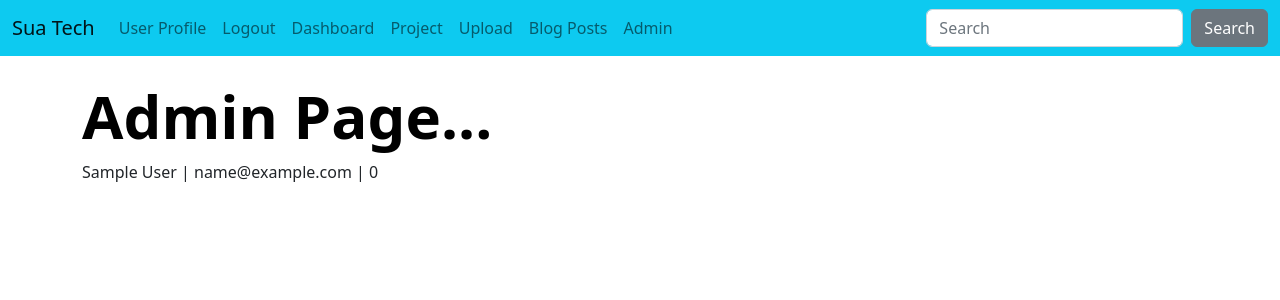
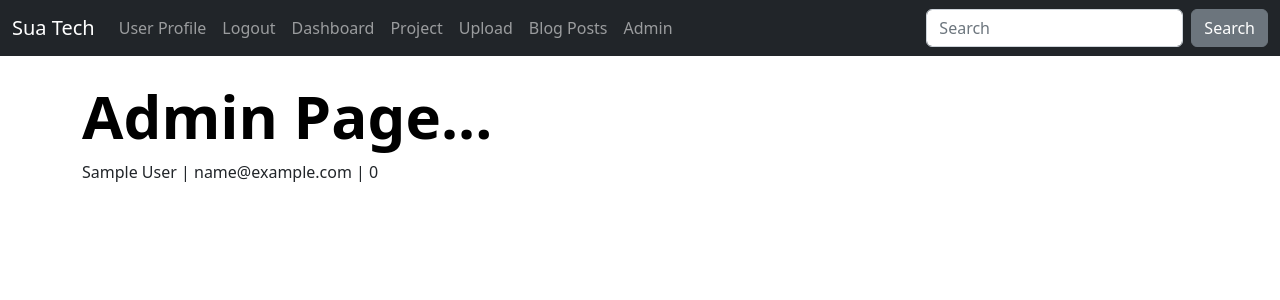
Before and after one commit to sua379/test_app, a Flask app: page /admin in a window 1280 px wide. Shown: the top 300 px of the page. Run offline with Flask 2, Linux system fonts and the light colour scheme; the visitor is signed in with stand-in values (Sample User, id 1); data comes from the database, SQL or seed files in the repository; some libraries are stand-ins or nearby versions.

Commit message:
'changed_colour'

```diff
--- a/templates/navbar.html
+++ b/templates/navbar.html
@@ -1,4 +1,4 @@
-<nav class="navbar navbar-expand-lg navbar-info bg-info">
+<nav class="navbar navbar-expand-lg navbar-dark bg-dark">
   <div class="container-fluid">
     <a class="navbar-brand" href="{{url_for('see')}}">Sua Tech</a>
     <button class="navbar-toggler" type="button" data-bs-toggle="collapse" data-bs-target="#navbarSupportedContent" aria-controls="navbarSupportedContent" aria-expanded="false" aria-label="Toggle navigation">
```
Also changed, not shown: 1 other file.
